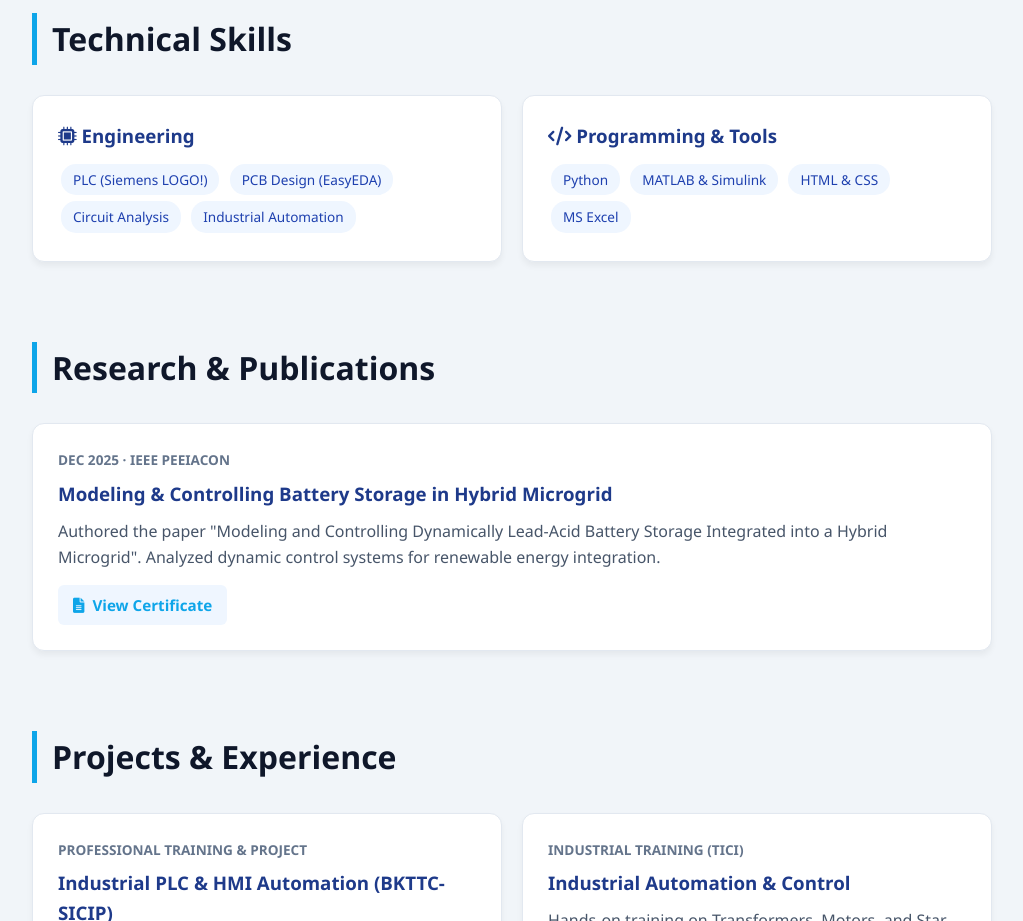
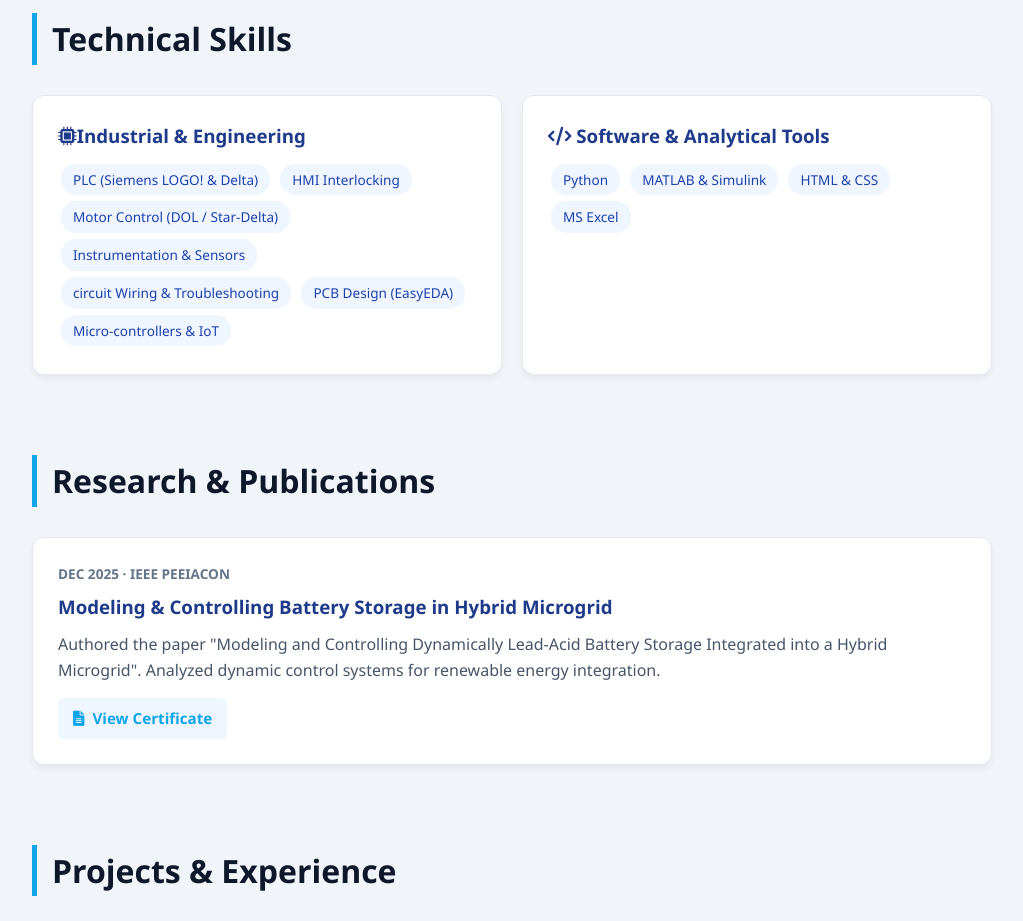
Before and after one commit to ramrasai/portfolio, a plain HTML site: page index.html in a window 1280 px wide. Shown: the part 1220-2141 px from the top of the page, without its empty margins (128-1151 px from the left). Drawn offline with nearby package versions, Linux system fonts and the light colour scheme.

Commit message:
Update index.html

```diff
--- a/index.html
+++ b/index.html
@@ -227,16 +227,19 @@
         <h2 class="section-title">Technical Skills</h2>
         <div class="skills-container">
             <div class="skill-box">
-                <h3><i class="fas fa-microchip"></i> Engineering</h3>
+                <h3><i class="fas fa-microchip"></i>Industrial & Engineering</h3>
                 <div class="tags">
-                    <span>PLC (Siemens LOGO!)</span>
+                    <span>PLC (Siemens LOGO! & Delta)</span>
+                    <span>HMI Interlocking</span>
+                    <span>Motor Control (DOL / Star-Delta)</span>
+                    <span>Instrumentation & Sensors</span>
+                    <span>circuit Wiring & Troubleshooting</span>
                     <span>PCB Design (EasyEDA)</span>
-                    <span>Circuit Analysis</span>
-                    <span>Industrial Automation</span>
+                    <span>Micro-controllers & IoT</span>
                 </div>
             </div>
             <div class="skill-box">
-                <h3><i class="fas fa-code"></i> Programming & Tools</h3>
+                <h3><i class="fas fa-code"></i> Software & Analytical Tools</h3>
                 <div class="tags">
                     <span>Python</span>
                     <span>MATLAB & Simulink</span>
```
